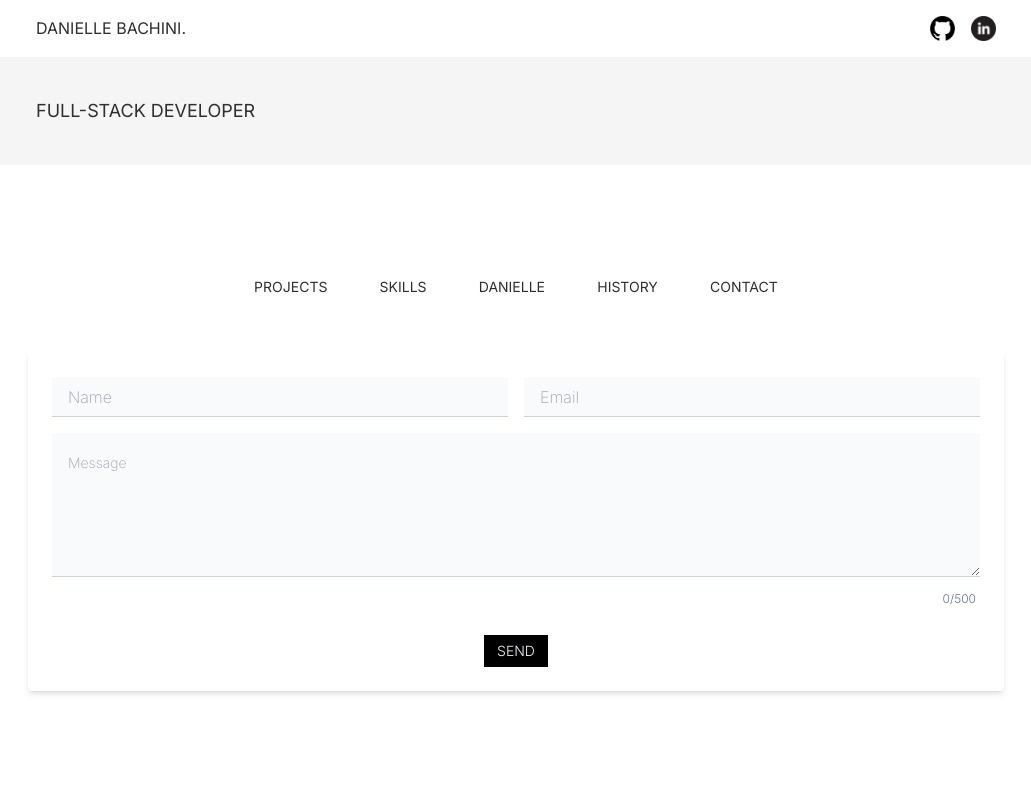
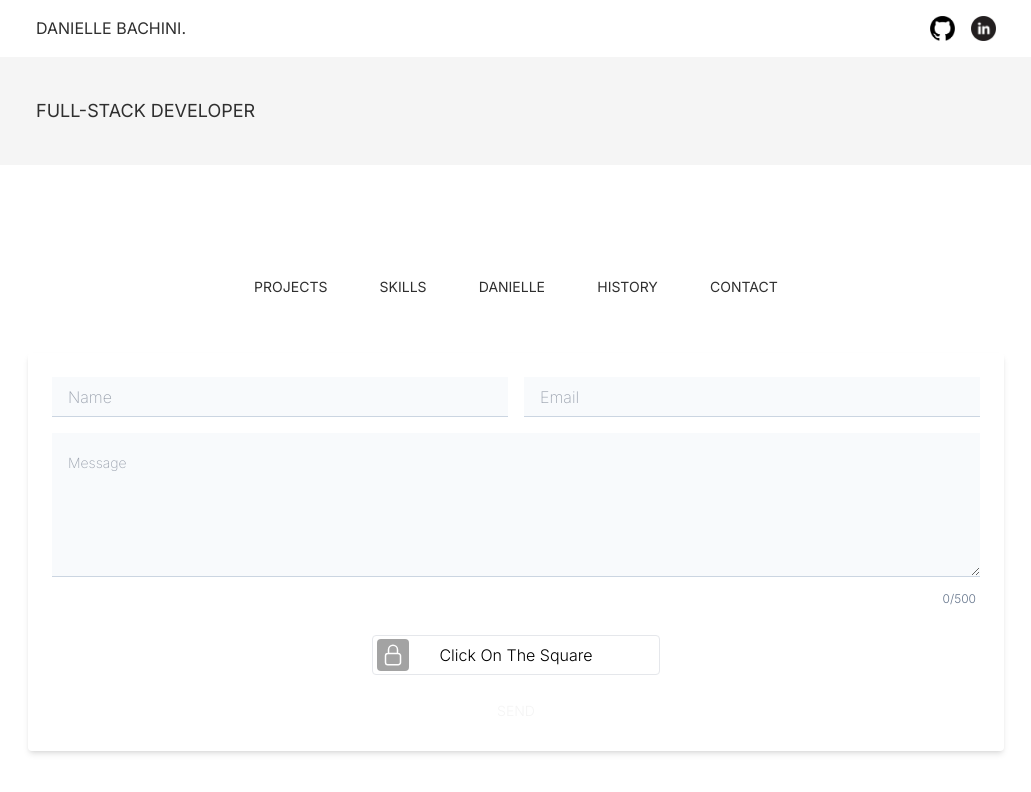
Before and after one commit to danibachini/Portfolio, a Next.js app: page /en/contact in a window 1280 px wide. Shown: the top 792 px of the page, without its empty margins (124-1155 px from the left). Built offline with nearby package versions, Linux system fonts and the light colour scheme.

Commit message:
component EnableSlider for Contact page working

```diff
--- a/app/[lang]/contact/page.tsx
+++ b/app/[lang]/contact/page.tsx
@@ -2,6 +2,7 @@
 
 import { dictionary } from '@/content';
 import { useState } from 'react';
+import SecuritySlider from "@/components/EnableSlider";
 
 export default function ({ params }: { params: { lang: string } }) {
 
@@ -10,6 +11,8 @@ export default function ({ params }: { params: { lang: string } }) {
     const [email, setEmail] = useState('');
     const [text, setText] = useState('');
     const [submitted, setSubmit] = useState(false);
+    const [isSliderActive, setIsSliderActive] = useState(false);
+
 
     const handleSubmit = async (e: React.FormEvent) => {
         e.preventDefault();
@@ -39,6 +42,8 @@ export default function ({ params }: { params: { lang: string } }) {
             }
         }
     }
+
+
 
     return(
         <main className='grid grid-cols-1 '>
@@ -84,16 +89,22 @@ export default function ({ params }: { params: { lang: string } }) {
                     </label>
                 </div>
 
+
                 <div className='text-center'>
+
+                    <SecuritySlider onToggle={(isActive) => setIsSliderActive(isActive)} />
+
+
                     {submitted ? (
                         <p>{dictionary[params.lang]?.contactEmailSent}</p>
                     ) : (
                         <div className="form-control grid grid-cols-1 justify-items-center mt-5">
                             {isLoading ? (
-                                <span className="loading loading-spinner loading-xs text-black"></span>
+                                <span className="loading loading-spinner loading-xs text-black"/>
                             ) : (
                                 <button
                                 type="submit"
+                                disabled={!isSliderActive}
                                 className="btn bg-black rounded-none text-slate-100 hover:bg-slate-50
                                 border hover:border-black hover:text-black font-light btn-sm ">
                                 {dictionary[params.lang]?.contactButton}
--- a/app/[lang]/page.tsx
+++ b/app/[lang]/page.tsx
@@ -23,7 +23,6 @@ async function getData() {
       .db('PortfolioDb')
       .collection<Project>('Projects')
       .find({}, {projection: {
-        // _id: false
       }})
       .toArray();
 
--- a/components/Arrows.tsx
+++ b/components/Arrows.tsx
@@ -28,7 +28,6 @@ export default function Arrows({
         return
     }
 
-
     return (
         <div className="flex justify-between">
             {/* previous */}
--- /dev/null
+++ b/components/EnableSlider.tsx
@@ -0,0 +1,50 @@
+'use client';
+
+import { useState } from "react";
+
+export default function SecuritySlider({ onToggle }: { onToggle: (isActive: boolean) => void }) {
+
+    const [active, setActive] = useState(false);
+
+    const animateToggle = () => {
+        setActive(!active);
+        onToggle(!active);
+    };
+
+    return (
+        <div className="container grid grid-cols-1 justify-items-center mt-5">
+            <div id="slider"
+            className="p-1 items-center w-72 h-10 rounded text-black hover:bg-slate-50 border
+            hover:border-black hover:text-black font-light grid justify-items-stretch"
+            >
+                <div className="absolute "
+                onClick={animateToggle}
+                >
+                    {active ? (
+                        <div id="slider-button"
+                        className="w-8 h-8 rounded bg-emerald-700 cursor-pointer duration-1000 p-1"
+                        style={{ transform: active ? "translateX(246px)" : "translateX(0)" }}
+                        >
+                            <svg xmlns="http://www.w3.org/2000/svg" fill="none" viewBox="0 0 24 24" strokeWidth={1.5} stroke="currentColor" className="w-6 h-6 stroke-white">
+                                <path strokeLinecap="round" strokeLinejoin="round" d="M13.5 10.5V6.75a4.5 4.5 0 119 0v3.75M3.75 21.75h10.5a2.25 2.25 0 002.25-2.25v-6.75a2.25 2.25 0 00-2.25-2.25H3.75a2.25 2.25 0 00-2.25 2.25v6.75a2.25 2.25 0 002.25 2.25z" />
+                            </svg>
+                        </div>
+                    ):(
+                        <div id="slider-button"
+                        className="w-8 h-8 rounded bg-neutral-400 cursor-pointer duration-1000 p-1"
+                        style={{ transform: active ? "translateX(246px)" : "translateX(0)" }}
+                        >
+                            <svg xmlns="http://www.w3.org/2000/svg" fill="none" viewBox="0 0 24 24" strokeWidth={1.5} stroke="currentColor" className="w-6 h-6 stroke-white">
+                            <path strokeLinecap="round" strokeLinejoin="round" d="M16.5 10.5V6.75a4.5 4.5 0 10-9 0v3.75m-.75 11.25h10.5a2.25 2.25 0 002.25-2.25v-6.75a2.25 2.25 0 00-2.25-2.25H6.75a2.25 2.25 0 00-2.25 2.25v6.75a2.25 2.25 0 002.25 2.25z" />
+                        </svg>
+                        </div>
+                    )}
+                </div>
+
+                <div className="relative text-center m-auto">
+                    <p>Click On The Square</p>
+                </div>
+            </div>
+        </div>
+    )
+}
```
